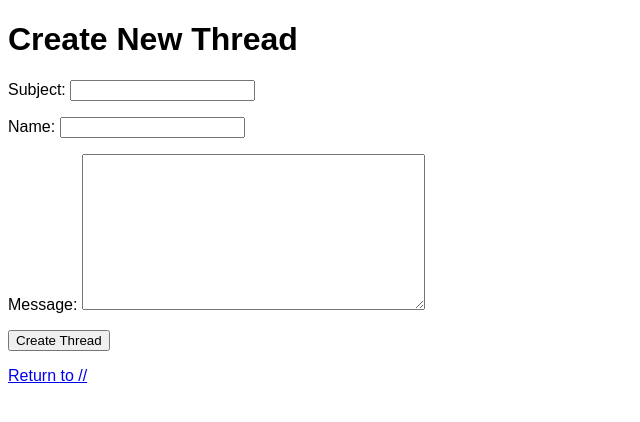
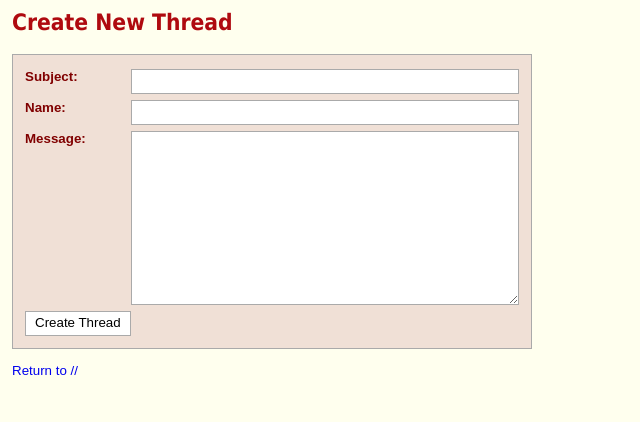
Before and after one commit to janvdl/yoctochan, a Django app: template templates/boards/create_thread.html in a window 1280 px wide. Shown: the top 422 px of the page, without its empty margins (0-640 px from the left). Run offline with Django 5.2, Linux system fonts and the light colour scheme; the template is opened without the code that fills it: values that come from a table or form of the project are taken from there, others are empty.

Commit message:
improved stylesheet

```diff
--- a/static/boards/style.css
+++ b/static/boards/style.css
@@ -1,9 +1,131 @@
+/* Classic imageboard-inspired presentation for the existing board templates. */
+
+:root {
+    --page: #ffffee;
+    --text: #800000;
+    --link: #0000ee;
+    --visited-link: #0000aa;
+    --rule: #d9bfb7;
+    --reply: #f0e0d6;
+    --reply-hover: #e6d4ca;
+    --input: #fff;
+    --border: #aaa;
+    --metadata: #117743;
+}
+
+* {
+    box-sizing: border-box;
+}
+
 body {
-    font-family: sans-serif;
+    max-width: 1400px;
+    margin: 0 auto;
+    padding: 8px 12px 28px;
+    background: var(--page);
+    color: var(--text);
+    font-family: Arial, Helvetica, sans-serif;
+    font-size: 10pt;
+    line-height: 1.25;
+}
+
+a {
+    color: var(--link);
+    text-decoration: none;
+}
+
+a:visited {
+    color: var(--visited-link);
+}
+
+a:hover {
+    text-decoration: underline;
+}
+
+body > header {
+    margin: 8px 0 14px;
+    text-align: center;
+}
+
+h1,
+h2 {
+    margin: 0;
+    color: #af0a0f;
+    font-family: Tahoma, Arial, sans-serif;
+    font-weight: bold;
+}
+
+h1 {
+    font-size: 1.7em;
+}
+
+h2 {
+    font-size: 1.15em;
+}
+
+body > header p {
+    margin: 5px 0;
+}
+
+hr {
+    height: 1px;
+    margin: 10px 0;
+    border: 0;
+    border-top: 1px solid var(--rule);
+}
+
+/* Board index */
+.catalogue-thread {
+    margin: 14px 0;
+}
+
+.catalogue-thread > header {
+    margin-bottom: 5px;
+}
+
+.catalogue-thread > header p {
+    margin: 3px 0;
+    color: #555;
+    font-size: 0.9em;
+}
+
+.catalogue-thread > header strong {
+    margin-left: 4px;
+    color: #d00;
+    font-size: 0.85em;
+}
+
+/* The first post is an unboxed OP; later posts read as replies. */
+article {
+    display: table;
+    max-width: min(100%, 1000px);
+    margin: 6px 0;
+    padding: 4px 8px;
+    color: #000;
+}
+
+article + hr + article,
+.catalogue-thread article:not(:first-of-type) {
+    background: var(--reply);
+}
+
+article:hover {
+    background: var(--reply-hover);
+}
+
+article > header {
+    margin-bottom: 4px;
+    color: var(--metadata);
+    font-size: 0.9em;
+}
+
+article > header strong {
+    color: #000;
 }
 
 .post-content {
-    white-space: normal;
+    min-width: 280px;
+    white-space: pre-wrap;
+    overflow-wrap: anywhere;
 }
 
 .greentext {
@@ -11,9 +133,105 @@ body {
 }
 
 .post-reference {
+    color: #d00;
     text-decoration: none;
 }
 
 .post-reference:hover {
+    color: #e04000;
     text-decoration: underline;
 }
+
+/* Posting forms */
+form {
+    width: min(100%, 520px);
+    margin: 18px 0 14px;
+    padding: 8px 12px 12px;
+    border: 1px solid var(--border);
+    background: var(--reply);
+}
+
+form p {
+    display: grid;
+    grid-template-columns: 100px minmax(0, 1fr);
+    gap: 6px;
+    align-items: start;
+    margin: 6px 0;
+}
+
+form label {
+    font-weight: bold;
+}
+
+input,
+textarea,
+button {
+    border: 1px solid var(--border);
+    border-radius: 0;
+    background: var(--input);
+    color: #000;
+    font: inherit;
+}
+
+input,
+textarea {
+    width: 100%;
+    padding: 3px;
+}
+
+textarea {
+    min-height: 9em;
+    resize: vertical;
+}
+
+button {
+    padding: 3px 9px;
+    cursor: pointer;
+}
+
+button:hover {
+    background: #eee;
+}
+
+form strong,
+.errorlist {
+    color: #d00;
+}
+
+.pagination {
+    margin: 18px 0;
+    text-align: center;
+}
+
+.pagination a,
+.pagination span {
+    margin: 0 4px;
+}
+
+@media (max-width: 560px) {
+    body {
+        padding: 6px 7px 20px;
+    }
+
+    article {
+        display: block;
+        width: 100%;
+    }
+
+    .post-content {
+        min-width: 0;
+    }
+
+    form {
+        width: 100%;
+    }
+
+    form p {
+        display: block;
+    }
+
+    form label {
+        display: block;
+        margin-bottom: 3px;
+    }
+}
```
